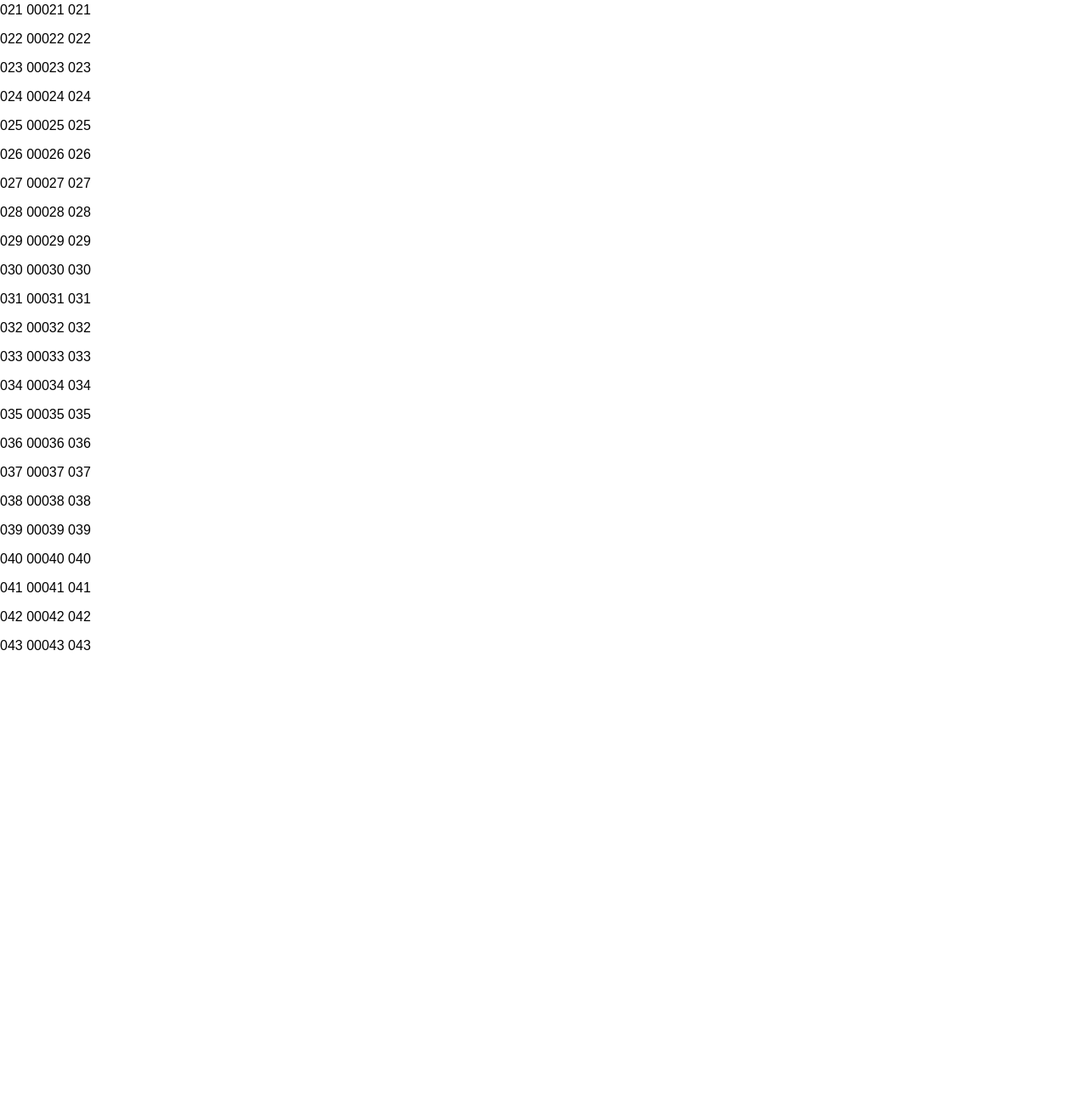
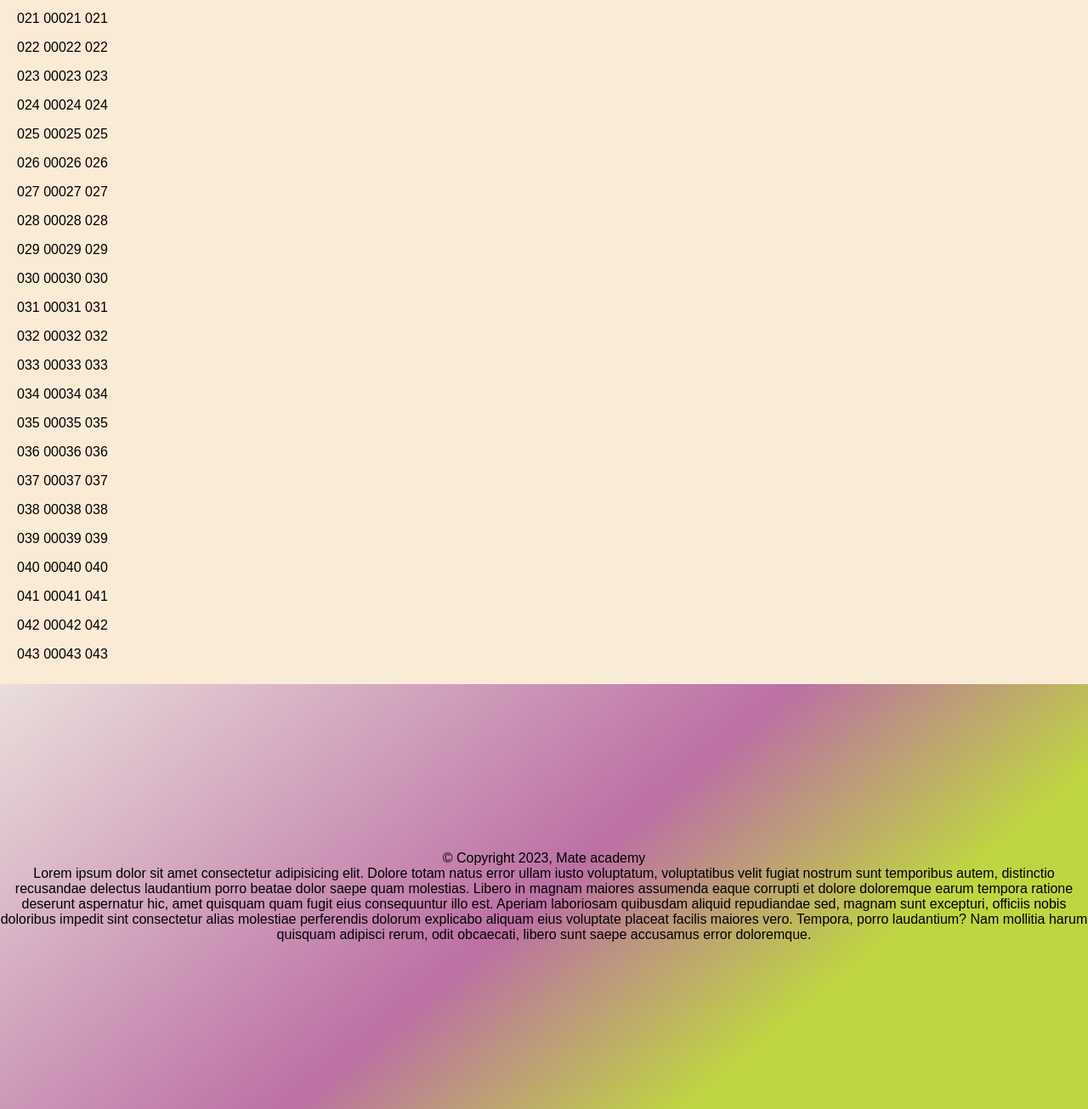
Before and after one commit to solaryasha/fe-mar23-apple-header, a plain HTML site: page index.html in a window 1280 px wide. Shown: the part 736-2041 px from the top of the page at 85% size. Before the commit the page ends 1521 px from the top, so only its background shows below. Drawn offline with Linux system fonts and the light colour scheme.

Commit message:
add some flexbox to our page

```diff
--- a/index.html
+++ b/index.html
@@ -74,5 +74,9 @@
       <p>042 00042 042</p>
       <p>043 00043 043</p>
     </main>
+    <footer class="footer">
+      © Copyright 2023, Mate academy<br>
+      Lorem ipsum dolor sit amet consectetur adipisicing elit. Dolore totam natus error ullam iusto voluptatum, voluptatibus velit fugiat nostrum sunt temporibus autem, distinctio recusandae delectus laudantium porro beatae dolor saepe quam molestias. Libero in magnam maiores assumenda eaque corrupti et dolore doloremque earum tempora ratione deserunt aspernatur hic, amet quisquam quam fugit eius consequuntur illo est. Aperiam laboriosam quibusdam aliquid repudiandae sed, magnam sunt excepturi, officiis nobis doloribus impedit sint consectetur alias molestiae perferendis dolorum explicabo aliquam eius voluptate placeat facilis maiores vero. Tempora, porro laudantium? Nam mollitia harum quisquam adipisci rerum, odit obcaecati, libero sunt saepe accusamus error doloremque.
+    </footer>
   </body>
 </html>
--- a/styles.css
+++ b/styles.css
@@ -15,10 +15,11 @@ body {
   margin: 0
 }
 
+/* #region Header */
 .header {
   background-color: rgba(22, 22, 23, .8);
+  backdrop-filter: saturate(1.8) blur(20px);
   color: white;
-  text-align: center;
 
   position: sticky;
   top: 0;
@@ -28,10 +29,9 @@ body {
   margin: 0;
   padding: 0;
   list-style: none;
-}
 
-.nav__item {
-  display: inline-block;
+  display: flex;
+  justify-content: center;
 }
 
 .nav__link {
@@ -51,3 +51,23 @@ body {
 .header__link:hover {
   color: aqua;
 }
+
+/* #endregion */
+.main  {
+  background-color: antiquewhite;
+
+  padding: 10px 20px;
+
+  /* border: 1px solid transparent; */
+}
+
+.footer {
+  display: flex;
+  justify-content: center;
+  align-items: center;
+
+  height: 500px;
+  background: linear-gradient(140deg, #EADEDB 0%, #BC70A4 50%, #BFD641 75%);
+
+  text-align: center;
+}
```
